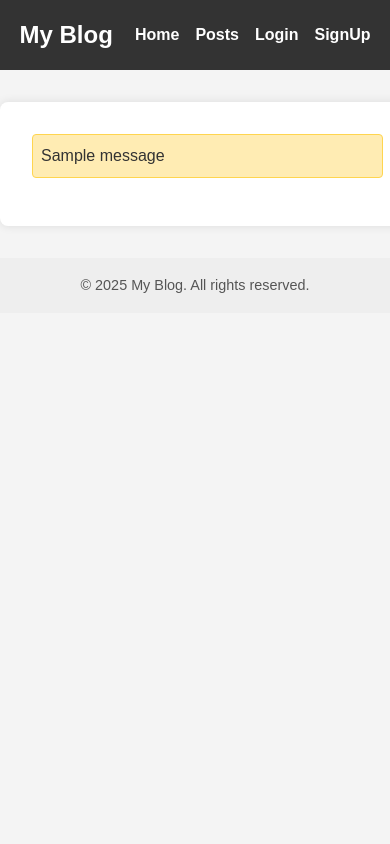
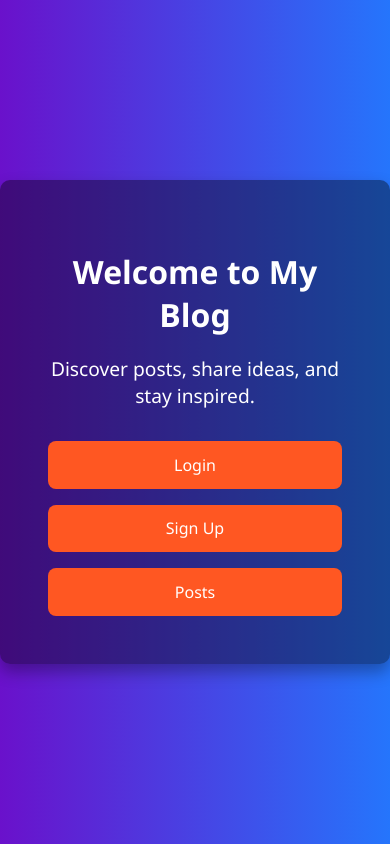
Before and after one commit to aayushh-30/Bloggin-Site-using-Flask, a Flask app: page / in a window 390 px wide. Run offline with Flask 3, Linux system fonts and the light colour scheme; tables that the repository leaves empty hold one stand-in row (values such as "Sample post"); one stand-in notice (Sample message) is shown.

Commit message:
Frontend Updated 2

```diff
--- a/app.py
+++ b/app.py
@@ -15,7 +15,7 @@ Base.metadata.create_all(bind=engine)
 #Test Routes
 @app.route("/")
 def Home():
-    return render_template("base.html")
+    return render_template("home.html")
 
 
 if __name__ == "__main__":
--- a/controllers/userControllers.py
+++ b/controllers/userControllers.py
@@ -45,9 +45,9 @@ def loginUser(form_data, methods=['POST']):
             return "User does not exist"
 
         if user.password == password:
-            return "Login successful"
+            return "Login successful",user.username,200
         else:
-            return "Incorrect password"
+            return "Incorrect password",None,400
 
     except SQLAlchemyError as e:
         session.rollback()
--- a/templates/base.html
+++ b/templates/base.html
@@ -3,8 +3,94 @@
 <head>
     <meta charset="UTF-8">
     <title>{% block title %}My Blog{% endblock %}</title>
-    <link rel="stylesheet" href="../static/style.css">
     <meta name="viewport" content="width=device-width, initial-scale=1.0">
+
+    <style>
+        body {
+            font-family: Arial, sans-serif;
+            background-color: #f5f5f5;
+            margin: 0;
+        }
+
+        header {
+            background-color: #333;
+            color: white;
+            padding: 1rem;
+        }
+
+        nav {
+            display: flex;
+            justify-content: space-between;
+            align-items: center;
+        }
+
+        nav h1 a {
+            color: white;
+            text-decoration: none;
+        }
+
+        nav ul {
+            list-style: none;
+            display: flex;
+            gap: 1rem;
+            margin: 0;
+            padding: 0;
+        }
+
+        nav ul li a {
+            color: white;
+            text-decoration: none;
+        }
+
+        main {
+            padding: 2rem;
+        }
+
+        .post-block {
+            background-color: white;
+            border: 1px solid #ccc;
+            padding: 1.5rem;
+            margin-bottom: 1.5rem;
+            border-radius: 8px;
+            box-shadow: 0 2px 4px rgba(0,0,0,0.1);
+        }
+
+        .post-block h2 {
+            margin-top: 0;
+            color: #333;
+        }
+
+        .post-preview {
+            overflow: hidden;
+            display: -webkit-box;
+            -webkit-line-clamp: 3; /* number of lines to show */
+            -webkit-box-orient: vertical;
+        }
+
+        .read-more {
+            color: blue;
+            cursor: pointer;
+            margin-top: 10px;
+            display: inline-block;
+        }
+
+        footer {
+            background-color: #333;
+            color: white;
+            text-align: center;
+            padding: 1rem;
+            margin-top: 2rem;
+        }
+
+        .flashes {
+            padding: 1rem;
+            background-color: #ffdddd;
+            border: 1px solid red;
+            color: #a00;
+            margin-bottom: 1rem;
+            border-radius: 5px;
+        }
+    </style>
 </head>
 <body>
 
@@ -16,7 +102,6 @@
             <li><a href="{{ url_for('Home') }}">Posts</a></li>
             <li><a href="{{ url_for('users.login') }}">Login</a></li>
             <li><a href="{{ url_for('users.signup') }}">SignUp</a></li>
-
         </ul>
     </nav>
 </header>
@@ -33,7 +118,17 @@
     {% endwith %}
 
     {% block content %}
-        <!-- Page-specific content goes here -->
+    <section class="posts">
+        {% for post in allPosts %}
+        <div class="post-block">
+            <h2>{{ post.title }}</h2>
+            <p class="post-preview" id="preview-{{ loop.index }}">{{ post.body }}</p>
+            <p class="read-more" onclick="toggleContent({{ loop.index }}, this)">Read more</p>
+        </div>
+        {% else %}
+        <p>No posts available.</p>
+        {% endfor %}
+    </section>
     {% endblock %}
 </main>
 
@@ -41,5 +136,18 @@
     <p>&copy; 2025 My Blog. All rights reserved.</p>
 </footer>
 
+<script>
+    function toggleContent(id, link) {
+        const para = document.getElementById("preview-" + id);
+        if (para.classList.contains("post-preview")) {
+            para.classList.remove("post-preview");
+            link.textContent = "Read less";
+        } else {
+            para.classList.add("post-preview");
+            link.textContent = "Read more";
+        }
+    }
+</script>
+
 </body>
 </html>
--- a/templates/home.html
+++ b/templates/home.html
@@ -2,43 +2,87 @@
 <html lang="en">
 <head>
     <meta charset="UTF-8">
-    <title>{% block title %}My Blog{% endblock %}</title>
-    <link rel="stylesheet" href="../static/style.css">
+    <title>Welcome to My Blog</title>
     <meta name="viewport" content="width=device-width, initial-scale=1.0">
+
+    <style>
+        body {
+            margin: 0;
+            font-family: 'Segoe UI', Tahoma, Geneva, Verdana, sans-serif;
+            background: linear-gradient(to right, #6a11cb, #2575fc);
+            color: white;
+            height: 100vh;
+            display: flex;
+            justify-content: center;
+            align-items: center;
+        }
+
+        .container {
+            text-align: center;
+            background-color: rgba(0, 0, 0, 0.4);
+            padding: 3rem;
+            border-radius: 10px;
+            box-shadow: 0 8px 16px rgba(0, 0, 0, 0.3);
+        }
+
+        h1 {
+            font-size: 3rem;
+            margin-bottom: 1rem;
+        }
+
+        p {
+            font-size: 1.2rem;
+            margin-bottom: 2rem;
+        }
+
+        .buttons {
+            display: flex;
+            justify-content: center;
+            gap: 2rem;
+        }
+
+        .buttons a {
+            text-decoration: none;
+            color: white;
+            background-color: #ff5722;
+            padding: 1rem 2rem;
+            border-radius: 8px;
+            font-size: 1.1rem;
+            transition: background-color 0.3s ease;
+        }
+
+        .buttons a:hover {
+            background-color: #e64a19;
+        }
+
+        @media (max-width: 500px) {
+            h1 {
+                font-size: 2rem;
+            }
+
+            .buttons {
+                flex-direction: column;
+                gap: 1rem;
+            }
+
+            .buttons a {
+                padding: 0.8rem 1.5rem;
+                font-size: 1rem;
+            }
+        }
+    </style>
 </head>
 <body>
 
-    <header>
-        <nav>
-            <h1><a href="{{ url_for('Home') }}">My Blog</a></h1>
-            <ul>
-                <li><a href="{{ url_for('Home') }}">Posts</a></li>
-                <li><a href="{{ url_for('Home') }}">Profile</a></li>
-                <li><a href="{{ url_for('posts.post_creation') }}">Create Post</a></li>
-                <li><a href="{{ url_for('users.login') }}">Logout</a></li>
-            </ul>
-        </nav>
-    </header>
-
-    <main>
-        {% with messages = get_flashed_messages() %}
-          {% if messages %}
-            <ul class="flashes">
-              {% for message in messages %}
-                <li>{{ message }}</li>
-              {% endfor %}
-            </ul>
-          {% endif %}
-        {% endwith %}
-
-        {% block content %}
-        <!-- Page-specific content goes here -->
-        {% endblock %}
-    </main>
-
-    <footer>
-        <p>&copy; 2025 My Blog. All rights reserved.</p>
-    </footer>
+<div class="container">
+    <h1>Welcome to My Blog</h1>
+    <p>Discover posts, share ideas, and stay inspired.</p>
+    <div class="buttons">
+        <a href="{{ url_for('users.login') }}">Login</a>
+        <a href="{{ url_for('users.signup') }}">Sign Up</a>
+        <a href="{{ url_for('posts.show_posts') }}">Posts</a>
+    </div>
+</div>
 
 </body>
 </html>
```
Also changed, not shown: controllers/fun.py (+30 -0 lines), routes/post_Routes.py (+11 -3 lines), routes/userRoutes.py (+10 -2 lines), templates/loginForm.html (+18 -5 lines), templates/posts.html (added, +50 -0 lines), templates/profile.html (added, +43 -0 lines), Blogs.db. Lines whose indentation alone changed are shown as unchanged.
